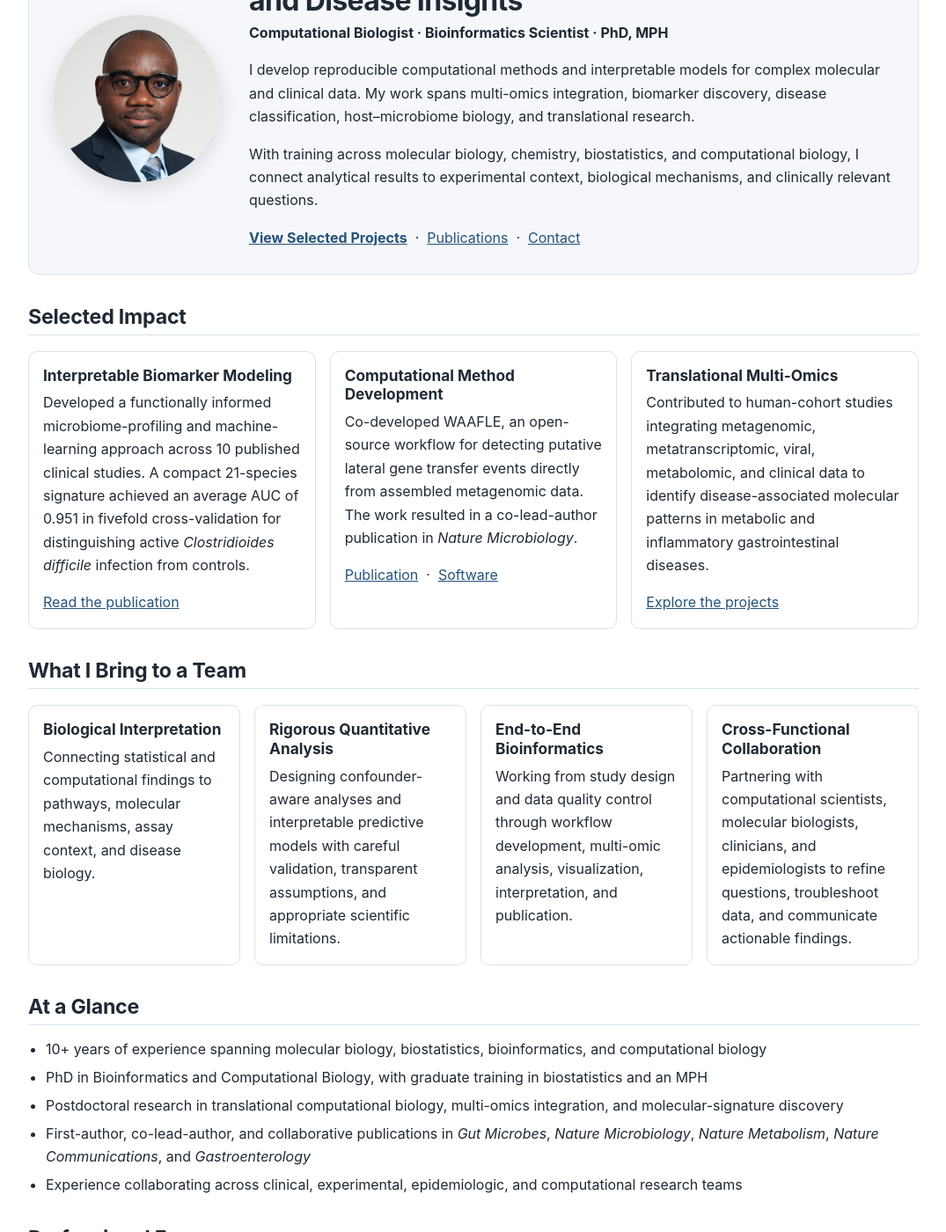
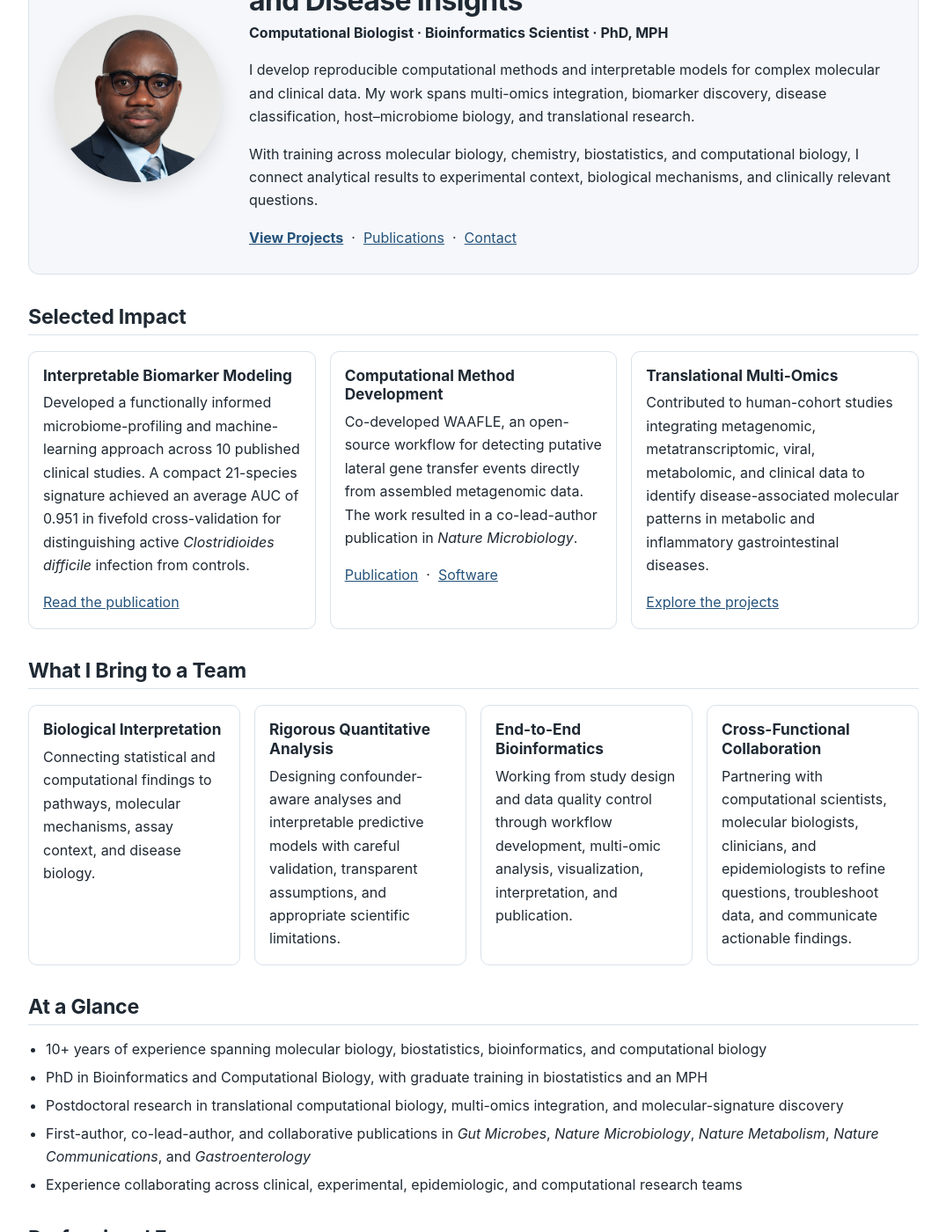
Before and after one commit to Nzabarushimana/nzabarushimana.github.io, a Jekyll site: the page built from index.md, in a window 1280 px wide and 1400 px high, scrolled down 283 px. Shown: the whole window at 88% size, without its empty margins (102-1177 px from the left). Built offline with Jekyll 4.4.1, drawn with Linux system fonts in a browser that asks for light colours; some of the changed text lies outside the part shown.

Commit message:
Update index.md

```diff
--- a/index.md
+++ b/index.md
@@ -25,7 +25,7 @@ description: Computational biologist specializing in multi-omics, bioinformatics
     </p>
 
     <p>
-      <a href="{{ '/selected-projects/' | relative_url }}"><strong>View Selected Projects</strong></a>
+      <a href="{{ '/selected-projects/' | relative_url }}"><strong>View Projects</strong></a>
       &nbsp;&middot;&nbsp;
       <a href="{{ '/publications/' | relative_url }}">Publications</a>
       &nbsp;&middot;&nbsp;
@@ -118,4 +118,4 @@ description: Computational biologist specializing in multi-omics, bioinformatics
 
 I am interested in computational biology, bioinformatics, and translational data-science opportunities involving multi-omics research, biomarker and molecular-signature development, disease-mechanism analysis, patient stratification, and reproducible scientific computing.
 
-[View Selected Projects]({{ '/selected-projects/' | relative_url }}) &nbsp;&middot;&nbsp; [Contact Me]({{ '/contact/' | relative_url }})
+[View Projects]({{ '/selected-projects/' | relative_url }}) &nbsp;&middot;&nbsp; [Contact Me]({{ '/contact/' | relative_url }})
```
